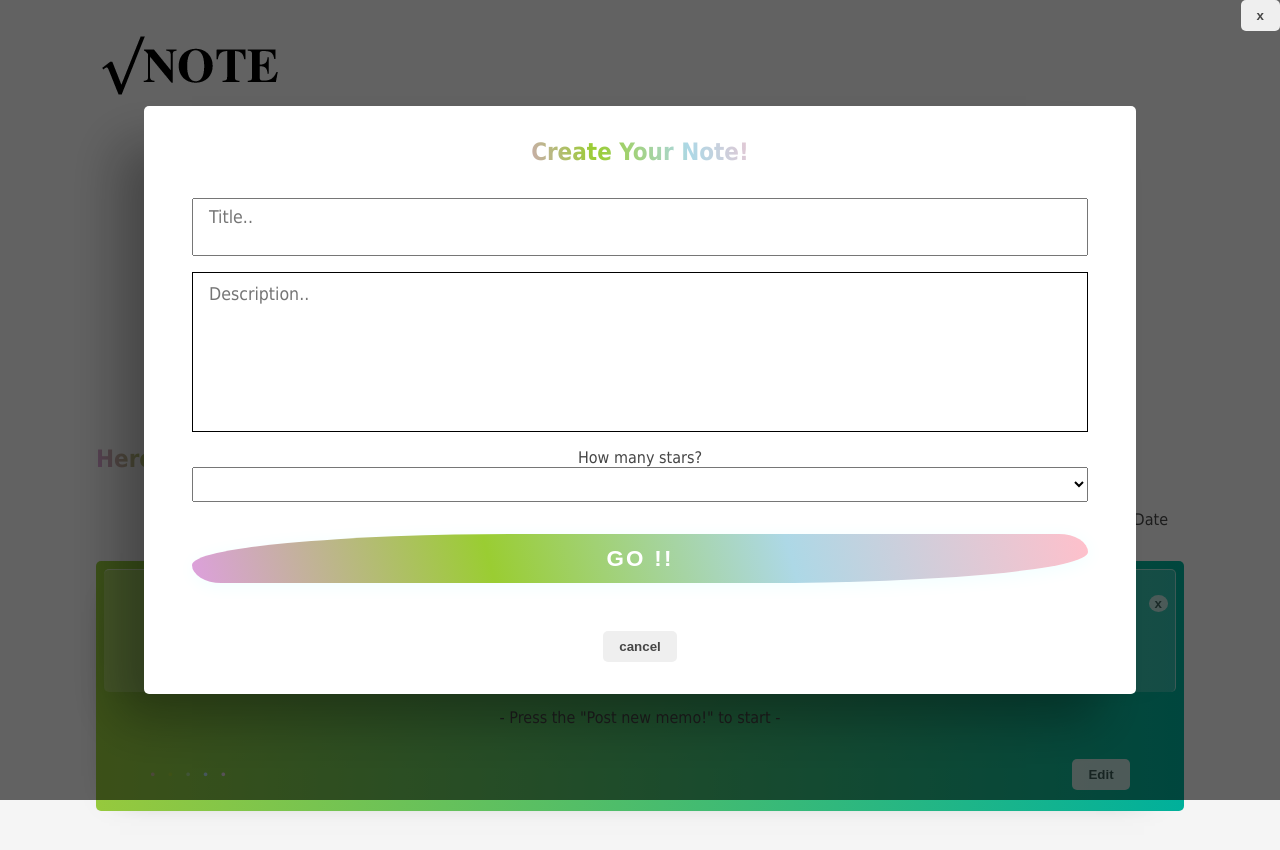
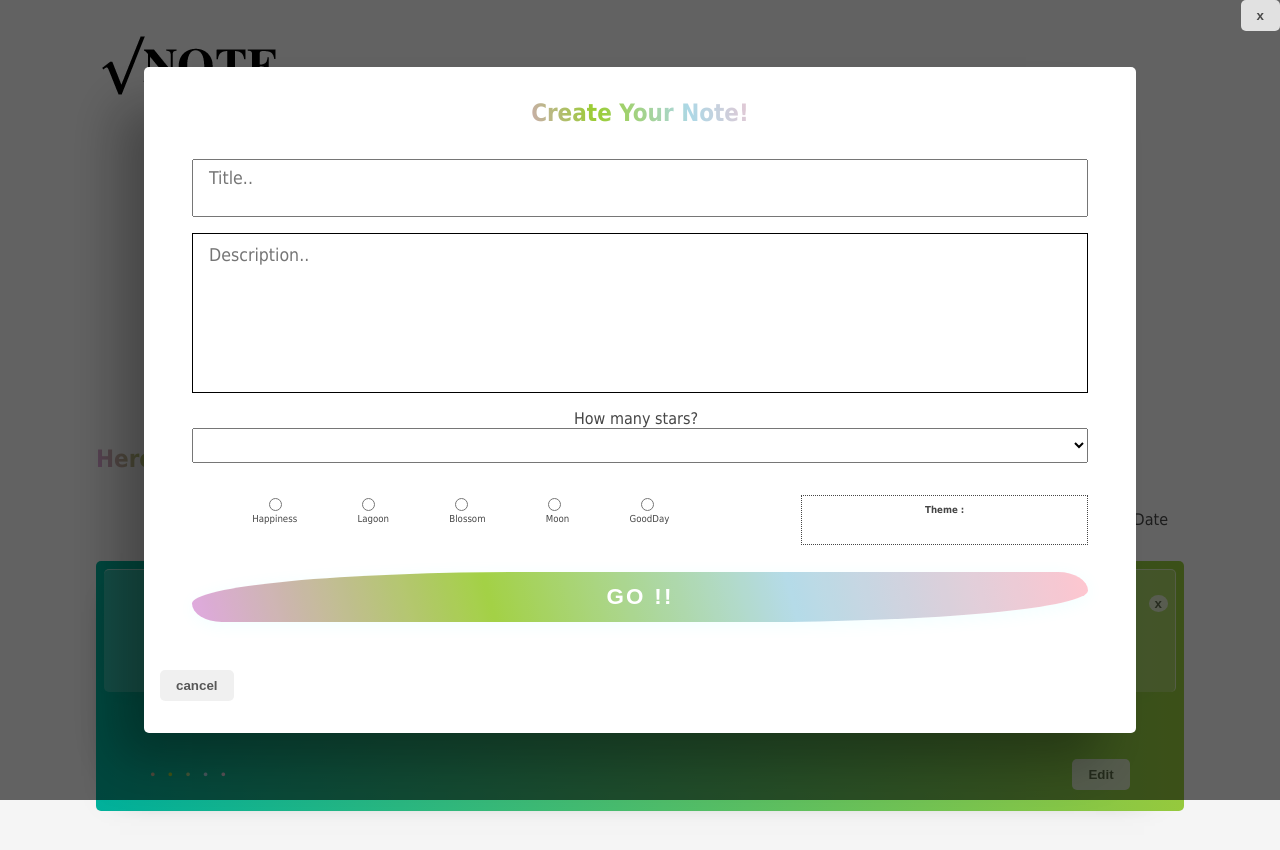
Before and after one commit to ayuyama25/memo-app, a Vue app: page / in a window 1280 px wide. Both pictures are taken after a click on the button "Post new memo!". Shown: the top 850 px of the page. Built offline with nearby package versions, Linux system fonts and the light colour scheme.

Commit message:
テーマ編集機能追加 (#10)
Co-authored-by: Ayumi Yamashita <ayumiyamashita@Y-MacBook-Air.local>

```diff
--- a/src/HostPage.vue
+++ b/src/HostPage.vue
@@ -13,7 +13,7 @@
   </div>
   <div class="row">
     <div class="memo-cards-div">
-      <memo-cards :cards="notes" @editedCard="editingCard" @deletedId="getDeleted"></memo-cards>
+      <memo-cards :cards="notes" :optionTheme="defaultColor" @editedCard="editingCard" @deletedId="getDeleted"></memo-cards>
     </div>
   </div>
 </section>
@@ -35,9 +35,11 @@ export default {
         description: '-  Press the "Post new memo!" to start -',
         rating: 0,
         timestamp: new Date(),
-        id: '0'
+        id: '0',
+        themeColor: 'Default',
         },
       ],
+      defaultColor: 'happiness',
       newNotes: {},
       changeCard: {},
       targetIndex: '',
@@ -58,6 +60,7 @@ export default {
       this.notes[this.targetIndex].description = this.changeCard.description
       this.notes[this.targetIndex].rating = this.changeCard.rating
       this.notes[this.targetIndex].timestamp = this.changeCard.timestamp
+      this.notes[this.targetIndex].themeColor = this.changeCard.themeColor
       this.targetIndex = null
       this.changeCard = null
       return this.notes
@@ -91,6 +94,13 @@ button {
   font-weight: bold;
   color: rgb(70, 70, 70);
   border-radius: 5px;
+  opacity: 0.9;
+  transition: all 0.2s ease-out;
+}
+button:hover {
+  opacity: 1;
+  outline: 1px dotted #fff;
+  outline-offset: -1px;
 }
 h2 {
   padding-top: 1rem;
@@ -136,10 +146,10 @@ h2 {
   -webkit-background-clip: text;
   -webkit-text-fill-color: transparent;
 }
-/* グラデーションボタンインタラクション -共通 */
+/* グラデーションボタン -共通 */
 .inputButton {
   position: relative;
-  display: inline-block;
+  display: block;
   margin-top: 1rem;
   cursor: pointer;
   text-align: center;
@@ -158,7 +168,6 @@ h2 {
   text-shadow: none;
 }
 .unduration:hover {
-/*   font-size: 1.41rem; */
   color: azure;
   border-radius: 60% 150px /100% 85px;
   border-right: 1px solid rgba(255, 255, 255, 0.8);
@@ -170,4 +179,30 @@ h2 {
   background: -webkit-linear-gradient(15deg,plum,yellowgreen,lightblue,pink);
   box-shadow: 1px 3px 18px azure;
 }
+/* カードの色テーマ */
+.happiness {
+  background: #00b09b;
+  background: -webkit-linear-gradient(to left, #96c93d, #00b09b);
+  background: linear-gradient(to left, #96c93d, #00b09b);
+}
+.lagoon {
+  background: #74ebd5;
+  background: -webkit-linear-gradient(to right, #ACB6E5, #74ebd5);
+  background: linear-gradient(to right, #ACB6E5, #74ebd5);
+}
+.blossom {
+  background: #FBD3E9;
+  background: -webkit-linear-gradient(to left, #BB377D, #FBD3E9);
+  background: linear-gradient(to right, #BB377D, #FBD3E9);
+}
+.moon {
+  background: #ddd6f3;
+  background: -webkit-linear-gradient(to right, #faaca8, #ddd6f3);
+  background: linear-gradient(to right, #faaca8, #ddd6f3);
+}
+.goodday {
+  background: #FF4E50;
+  background: -webkit-linear-gradient(to left, #F9D423, #FF4E50);
+  background: linear-gradient(to left, #F9D423, #FF4E50);
+}
 </style>
--- a/src/components/MemoCards.vue
+++ b/src/components/MemoCards.vue
@@ -8,8 +8,7 @@
       <label for="byDate">Date</label>
     </form>
 
-    <div class="row cards" :class="[index === hoveredIndex ? 'hover' : '']" v-for="(card, index) in cardsArray" :key ="index" @mouseover="hovering(index)" @mouseleave="mouseOff">
-
+    <div class="row cards" :class="[cssTheme(card.themeColor), index === hoveredIndex ? 'hover' : '']" v-for="(card, index) in cardsArray" :key ="index" @mouseover="hovering(index)" @mouseleave="mouseOff">
       <li class="cardsTitle" :class="[index === hoveredIndex ? 'hoverTitle' : '']">{{ card.title }}</li>
       <li class="cardsDescription">{{ card.description }}</li>
       <li class="cardsRating gradation">{{ ratingData(card.rating) }}</li>
@@ -27,14 +26,15 @@ import DeleteMemo from './DeleteMemo.vue'
 export default {
   name: 'MemoCards',
   props: {
-    cards: Array
+    cards: Array,
+    optionTheme: String
   },
   data() {
     return {
       editedMemo : {},
       deletingId : {},
       sortCardsBy : 'date',
-      hoveredIndex : null
+      hoveredIndex : null,
     }
   },
   computed: {
@@ -68,6 +68,14 @@ export default {
       } else return '・・・・・'
       }
     },
+    /* テーマのデフォルト読み込み */
+    cssTheme : function() {
+      return function(theme) {
+      if (theme === 'Default'){
+        return this.optionTheme
+      } else return theme
+      }
+    }
   },
   methods: {
     /* カードにCSS（hover）を付与 */
@@ -119,11 +127,6 @@ export default {
   width: 100%;
   height: 100%;
   margin: 1rem auto;
-
-background: #00b09b;  /* fallback for old browsers */
-background: -webkit-linear-gradient(to right, #96c93d, #00b09b);  /* Chrome 10-25, Safari 5.1-6 */
-background: linear-gradient(to right, #96c93d, #00b09b); /* W3C, IE 10+/ Edge, Firefox 16+, Chrome 26+, Opera 12+, Safari 7+ */
-
   position: relative;
   border-radius: 5px;
   padding-bottom: 1rem;
--- a/src/components/NewMemo.vue
+++ b/src/components/NewMemo.vue
@@ -22,16 +22,18 @@
             <option value="1">★・・・・</option>
           </select>
 
+          <set-theme ref="themeSetting" @cardsTheme="settingTheme"></set-theme>
           <button type="submit" @click.prevent="addCard" class="inputButton unduration pastel">GO !!</button>
           <div v-show="errorMessage" class="errorMessage">ノートが空白です</div>
         </form>
-        <button @click="closeModal">cancel</button>
+        <button class="cancelButton" @click="closeModal">cancel</button>
       </div>
     </div>
   </section>
 </template>
 
 <script>
+import SetTheme from './SetTheme.vue'
 export default {
   name: 'NewMemo',
   props: { //新規ID取得getNewId()メソッドで使用
@@ -45,11 +47,13 @@ export default {
         rating: '',
         timestamp: '',
         id: '',
+        themeColor: '',
       },
       cabinCard: {},
       showContent: false,
       errorMessage: false,
-      idSerch: new Map()
+      idSerch: new Map(),
+      themeOfCard: 'Default'
     }
   },
   methods: {
@@ -61,18 +65,17 @@ export default {
           description: this.textInput.description,
           rating: this.textInput.rating,
           timestamp: new Date(),
-          id: this.getNewId(this.cards)
+          id: this.getNewId(this.cards),
+          themeColor: this.themeOfCard
         }
         this.$emit('memoCabin', this.cabinCard )
         this.closeModal()
         this.idSerch = null
         this.cabinCard = null
+        this.$refs.themeSetting.clearTheme()
       } else {
         this.errorMessage = true
-        setTimeout(() => {
-          this.errorMessage = false }
-          ,500
-        )
+        setTimeout(() => {this.errorMessage = false },500)
       }
     },
     /* id付与 */
@@ -83,6 +86,10 @@ export default {
         this.idSerch = cardsData.map((card) => card.id)
         return Math.max(...this.idSerch) + 1
       }
+    },
+    /* テーマセット */
+    settingTheme(theme) {
+      return this.themeOfCard = theme
     },
     /* テキストボックス入力値の初期化 */
     clearTextImput() {
@@ -99,11 +106,14 @@ export default {
       this.showContent = false
       this.clearTextImput()
     }
+  },
+  components: {
+    SetTheme
   }
 }
 </script>
 <style scoped>
-/* ボタンインタラクションはHostPageに配置、全ボタン共通 */
+/* ボタンインタラクションはHostPageに配置(共通) */
 .TopInputButton {
   position: relative;
   display: inline-block;
@@ -117,7 +127,6 @@ export default {
   transition: all 0.3s;
   border: none;
 }
-
 .content h2 {
   display: block;
   width: 17rem;
@@ -131,6 +140,7 @@ textarea,button,select {
 }
 label {
   color: rgb(70, 70, 70);
+  padding-right: 0.5rem;
 }
 /* モーダルを閉じるボタン */
 .closeButton {
@@ -140,6 +150,10 @@ label {
   border-radius: 5px;
   color: rgb(70, 70, 70);
   text-align: center;
+}
+/* キャンセルボタン */
+.cancelButton {
+  float: left;
 }
 /* 文字量に応じて伸縮するテキストボックス */
 .flexTextarea {
--- /dev/null
+++ b/src/components/SetTheme.vue
@@ -0,0 +1,110 @@
+<template>
+  <section>
+  <div class="chosen-theme">
+    <span>
+      <div class="inputs">
+        <div v-for="(value, index) in this.values" :key="index" @change="choseTheme">
+        <input type="radio" :id="value.index" :value="value" v-model="theme">
+        </div>
+      </div>
+      <div class="labels">
+        <div v-for="(label, index) in this.labels" :key="index">
+        <label :for="label.index">{{ label }}</label>
+        </div>
+      </div>
+    </span>
+    <span class="sample" :class="theme">Theme : {{ theme }}</span>
+  </div>
+  </section>
+</template>
+<script>
+export default {
+  name: 'SetTheme',
+  props: {
+    defaultTheme: String
+  },
+  data() {
+    return {
+      theme: null,
+      values: [
+        'happiness',
+        'lagoon',
+        'blossom',
+        'moon',
+        'goodday',
+      ],
+      labels: [
+        'Happiness',
+        'Lagoon',
+        'Blossom',
+        'Moon',
+        'GoodDay'
+      ],
+    }
+  },
+  computed: {
+    /* propsが最初に持っているテーマのindexを返す */
+    defaultCheck: function() {
+      for (let i=0; i<this.values.length; i++){
+        if(this.defaultTheme === this.values[i]) {
+          return i
+        }
+      } return 'Default'
+    },
+    /* 初期テーマを読む */
+    newTheme: function() {
+      if (this.defaultCheck === 'Default') {
+        return this.defaultCheck
+      } else return this.values[this.defaultCheck]
+    }
+  },
+  methods: {
+    /* 編集後テーマをemit */
+    choseTheme() {
+      this.$emit('cardsTheme', this.theme)
+    },
+    /* 既存テーマをセット */
+    setEditingTheme() {
+      return this.theme = this.newTheme
+    },
+    /* テーマを初期化 */
+    clearTheme() {
+      this.theme = null
+    }
+  }
+}
+</script>
+<style scoped>
+/* テーマ選択欄 */
+.chosen-theme {
+  font-size: 0.6rem;
+  position: relative;
+  display: block;
+  text-align: center;
+  margin: 1rem 0 2rem 0;
+}
+.inputs {
+  width: 60%;
+  display: flex;
+  justify-content: space-evenly;
+  overflow: hidden;
+}
+.labels {
+  width: 60%;
+  display: flex;
+  justify-content: space-evenly;
+  padding-right: 0.2rem;
+  overflow: hidden;
+}
+.sample {
+  width: 30%;
+  display: block;
+  padding: 0.5rem;
+  font-weight: bold;
+  border: 1px dotted rgb(70, 70, 70);
+  position: absolute;
+  top: 0;
+  right: 0;
+  height: 2rem;
+}
+</style>
```
Also changed, not shown: src/components/EditMemo.vue (+33 -2 lines).
